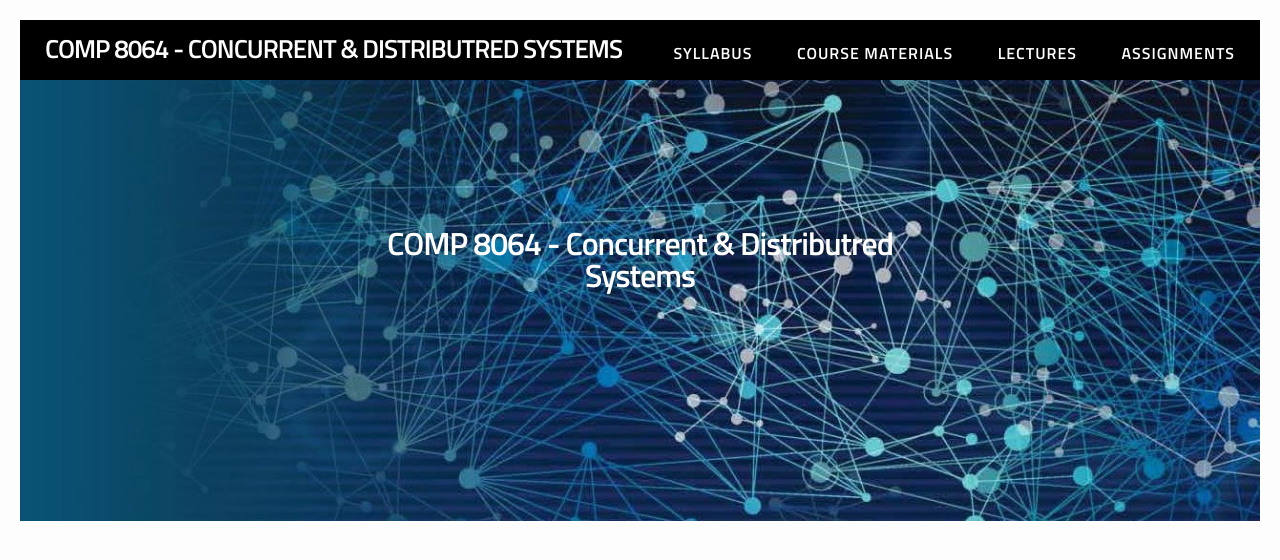
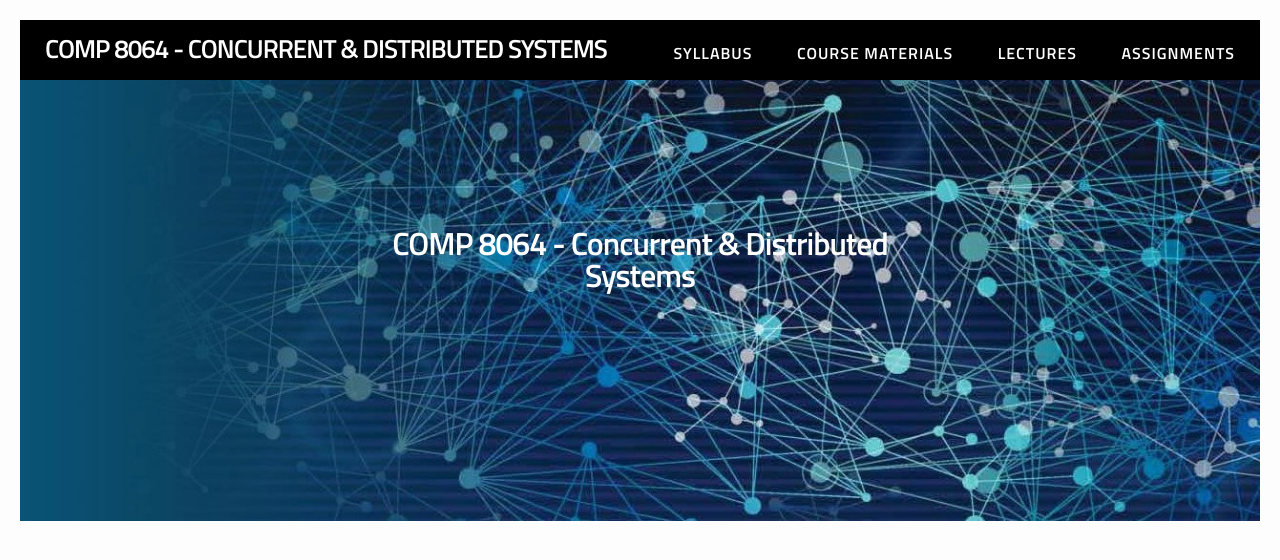
Before and after one commit to eugkenny/COMP8064, a Jekyll site: the page built from index.md, in a window 1280 px wide. Shown: the top 560 px of the page. Built offline with Jekyll 4.4.1, drawn with Linux system fonts in a browser that asks for light colours; nearby versions of some CDN libraries; some web fonts are replaced.

Commit message:
Fix head

```diff
--- a/_config.yml
+++ b/_config.yml
@@ -1,4 +1,4 @@
-title: "COMP 8064 - Concurrent & Distributred Systems"
+title: "COMP 8064 - Concurrent & Distributed Systems"
 description: "Concurrent & Distributred Systems"
 
 url: "https://github.com/eugkenny/COMP8064" # the base hostname & protocol for your site, e.g. http://example.com
--- a/index.md
+++ b/index.md
@@ -1,6 +1,6 @@
 ---
 layout: default
-title: "ALGO 6007 - Data Structures & Algorithms"
+title: "COMP 8064 - Concurrent & Distributed Systems"
 ---
 <div class="container">
   <img src="{{site.baseurl}}/assets/images/splash6.jpg" style="width:100%;">
```
